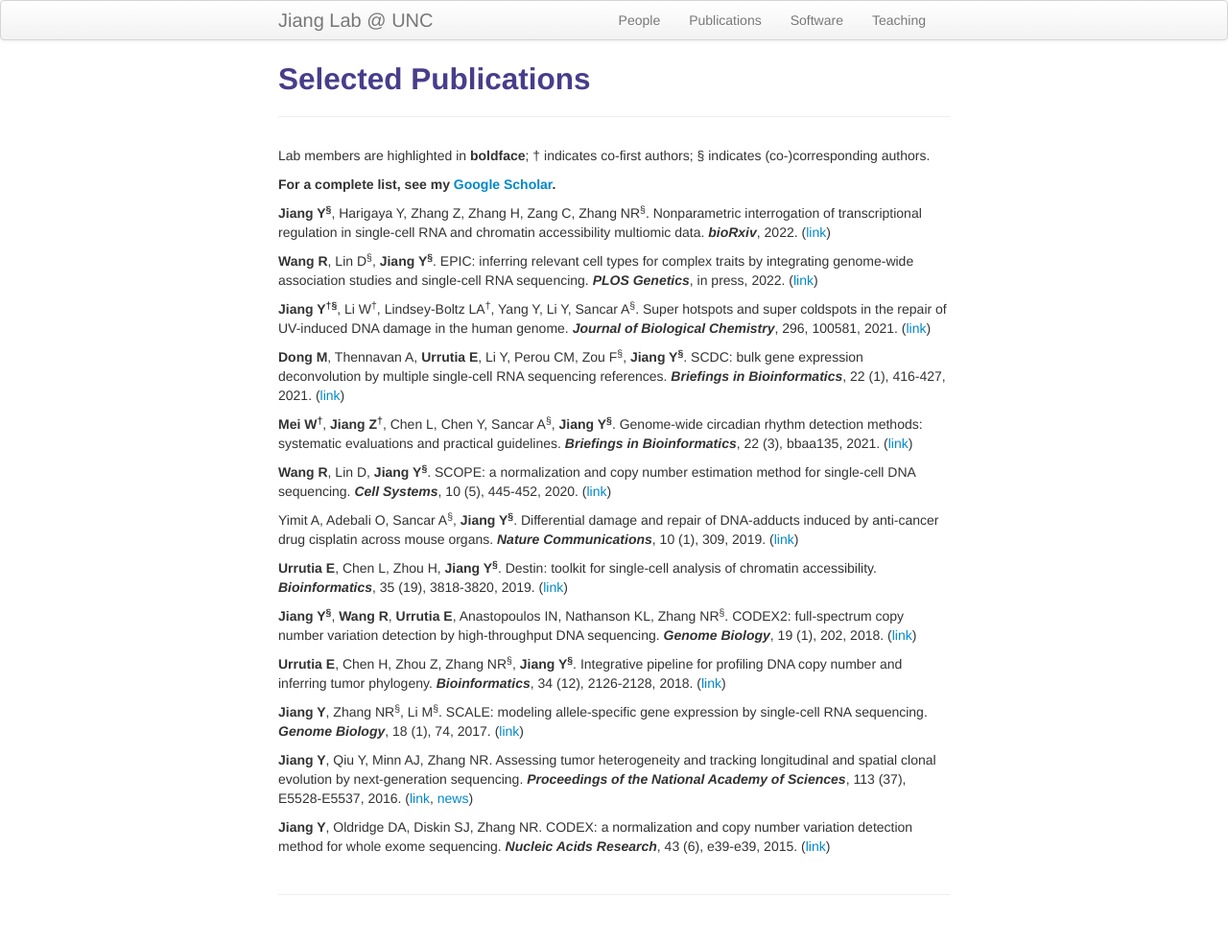
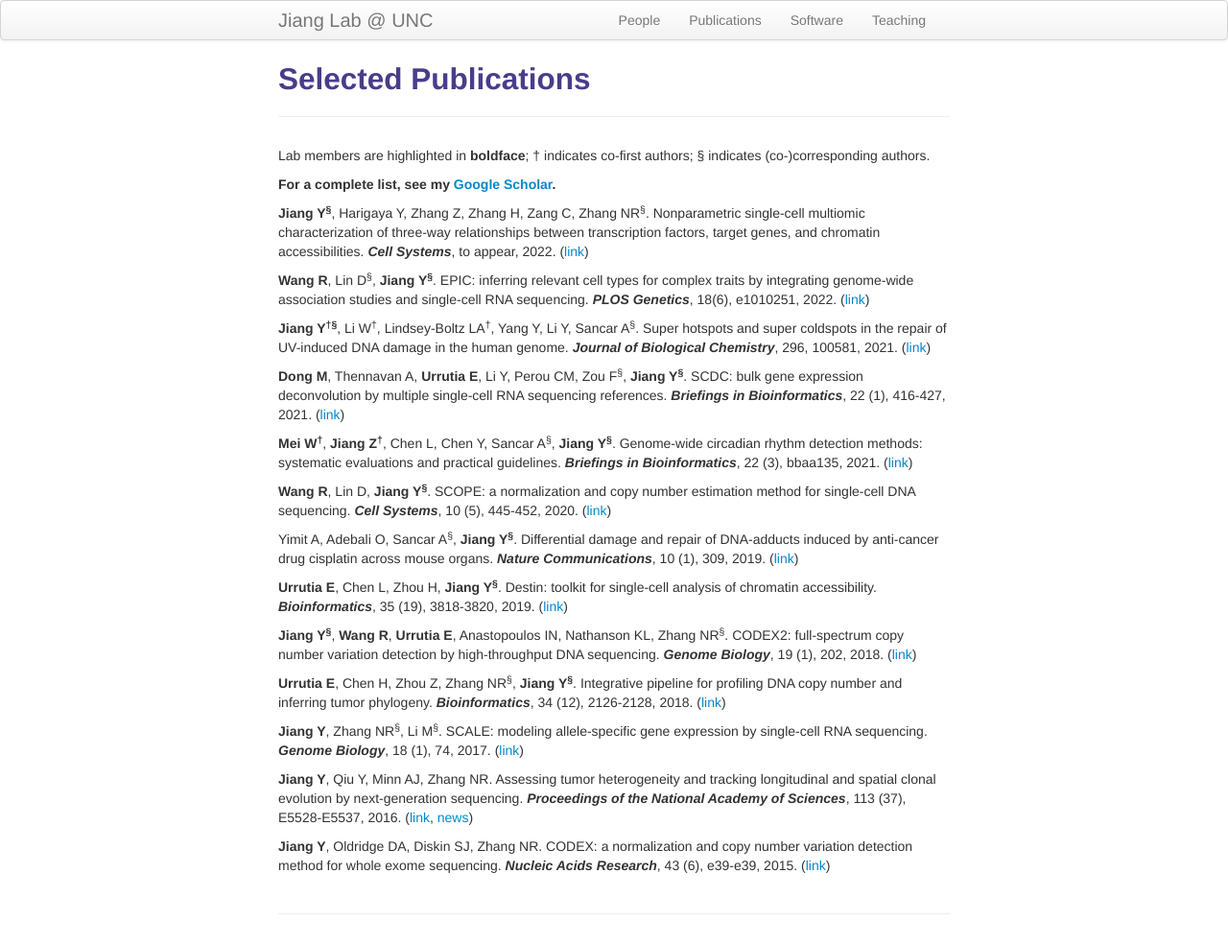
Before and after one commit to yuchaojiang/yuchaojiang.github.io, a Jekyll site: the page built from pages/pubs.md, in a window 1280 px wide. Shown: the whole page at 96% size. Built offline with Jekyll 4.4.1, drawn with Linux system fonts in a browser that asks for light colours.

Commit message:
Update pubs.md

```diff
--- a/pages/pubs.md
+++ b/pages/pubs.md
@@ -8,9 +8,9 @@ Lab members are highlighted in **boldface**; &dagger; indicates co-first authors
 
 **For a complete list, see my [Google Scholar](https://scholar.google.com/citations?user=YA9f7QUAAAAJ&hl=en).**
 
-**Jiang Y<sup>&sect;</sup>**, Harigaya Y, Zhang Z, Zhang H, Zang C, Zhang NR<sup>&sect;</sup>. Nonparametric interrogation of transcriptional regulation in single-cell RNA and chromatin accessibility multiomic data. ***bioRxiv***, 2022. ([link](https://www.biorxiv.org/content/10.1101/2021.09.22.461437v2))
+**Jiang Y<sup>&sect;</sup>**, Harigaya Y, Zhang Z, Zhang H, Zang C, Zhang NR<sup>&sect;</sup>. Nonparametric single-cell multiomic characterization of three-way relationships between transcription factors, target genes, and chromatin accessibilities. ***Cell Systems***, to appear, 2022. ([link](https://www.biorxiv.org/content/10.1101/2021.09.22.461437v2))
 
-**Wang R**, Lin D<sup>&sect;</sup>, **Jiang Y<sup>&sect;</sup>**. EPIC: inferring relevant cell types for complex traits by integrating genome-wide association studies and single-cell RNA sequencing. ***PLOS Genetics***, in press, 2022. ([link](https://www.biorxiv.org/content/10.1101/2021.06.09.447805v2))
+**Wang R**, Lin D<sup>&sect;</sup>, **Jiang Y<sup>&sect;</sup>**. EPIC: inferring relevant cell types for complex traits by integrating genome-wide association studies and single-cell RNA sequencing. ***PLOS Genetics***, 18(6), e1010251, 2022. ([link](https://journals.plos.org/plosgenetics/article/authors?id=10.1371/journal.pgen.1010251))
 
 **Jiang Y<sup>&dagger;</sup><sup>&sect;</sup>**, Li W<sup>&dagger;</sup>, Lindsey-Boltz LA<sup>&dagger;</sup>, Yang Y, Li Y, Sancar A<sup>&sect;</sup>. Super hotspots and super coldspots in the repair of UV-induced DNA damage in the human genome. ***Journal of Biological Chemistry***, 296, 100581, 2021. ([link](https://www.sciencedirect.com/science/article/pii/S0021925821003616?via%3Dihub))
 
```
